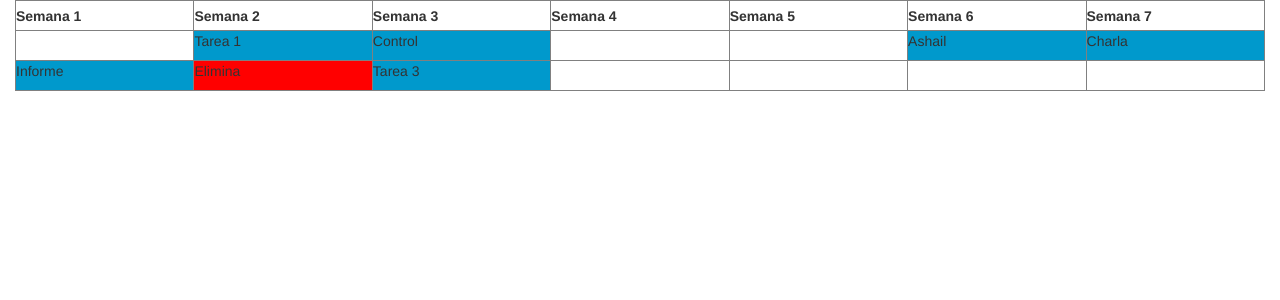
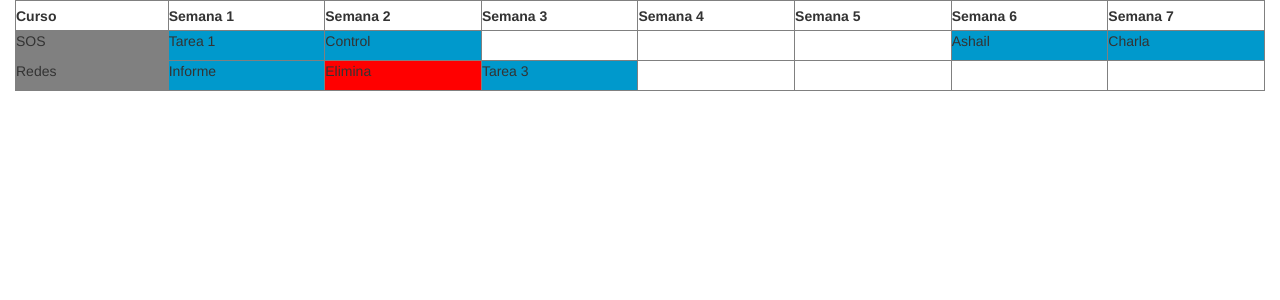
Before and after one commit to Lapnis/tasks_visualizer, a Django app: page / in a window 1280 px wide. Shown: the top 300 px of the page. Run offline with Django 3.2, Linux system fonts and the light colour scheme; some libraries are stand-ins or nearby versions.

Commit message:
improve index view

```diff
--- a/week_scheduler/templates/week_scheduler/index.html
+++ b/week_scheduler/templates/week_scheduler/index.html
@@ -31,6 +31,7 @@
         <div class="col-md-12">
             <table id="#our_table" border="1">
                 <tr>
+                    <th>Curso</th>
                     <th>Semana 1</th>
                     <th>Semana 2</th>
                     <th>Semana 3</th>
@@ -40,15 +41,17 @@
                     <th>Semana 7</th>
                 </tr>
                 <tr>
-                    <td></td>
+                    <td><span class="event" id="8" draggable="false" style="background-color: gray;">SOS</span></td>
                     <td><span class="event" id="1" draggable="true">Tarea 1</span></td>
                     <td><span class="event" id="5" draggable="true">Control</span></td>
+                    <td></td>
                     <td></td>
                     <td></td>
                     <td><span class="event" id="6" draggable="true">Ashail</span></td>
                     <td><span class="event" id="7" draggable="true">Charla</span></td>
                 </tr>
                 <tr>
+                    <td><span class="event" id="9" draggable="false" style="background-color: gray;">Redes</span></td>
                     <td><span class="event" id="2" draggable="true">Informe</span></td>
                     <td><span class="event" id="3" draggable="false" style="background-color: red;">Elimina</span></td>
                     <td><span class="event" id="4" draggable="true">Tarea 3</span></td>
```
